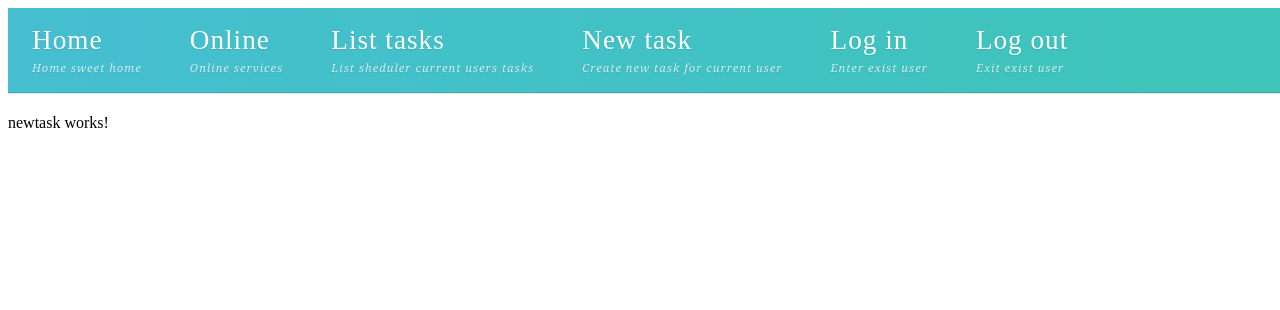
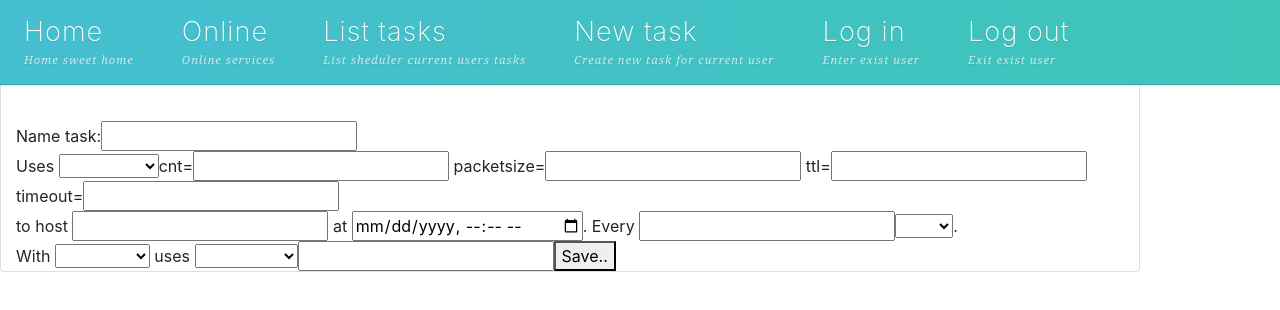
Before and after one commit to rumyantsev-alexey/pingera-front, an Angular app: page /newtask in a window 1280 px wide. Shown: the top 310 px of the page. Built offline with nearby package versions, Linux system fonts and the light colour scheme.

Commit message:
Second day front 1. list tasks 2. Enter new task

```diff
--- a/angular.json
+++ b/angular.json
@@ -24,6 +24,7 @@
               "src/assets"
             ],
             "styles": [
+              "node_modules/bootstrap/dist/css/bootstrap.min.css",
               "src/styles.css"
             ],
             "scripts": []
@@ -119,6 +120,7 @@
           }
         }
       }
-    }},
+    }
+  },
   "defaultProject": "pingera-front"
 }
--- a/src/app/app.component.ts
+++ b/src/app/app.component.ts
@@ -1,5 +1,4 @@
 import { Component } from '@angular/core';
-import {Router} from '@angular/router';
 
 @Component({
   selector: 'app-root',
--- a/src/app/list/list.component.html
+++ b/src/app/list/list.component.html
@@ -1 +1,23 @@
-<p>list works!</p>
+<div class="container">
+  <table class="table table-hover" id="List">
+    <thead>
+    <tr>
+      <th>Tools</th>
+      <th>Host</th>
+      <th>Begin</th>
+      <th>Every</th>
+      <th></th>
+    </tr>
+    </thead>
+    <tbody id="tbody">
+    <tr *ngFor="let task of tasks">
+      <td>{{tools[task.sellist1]}}</td>
+      <td>{{task.text2}}</td>
+      <td>{{task.date1 | date :'medium'}}</td>
+      <td>{{task.text3 + " " + task.sellist2}}</td>
+      <button class="btn btn-info">Посмотреть</button>
+      <button class="btn btn-danger">Удалить</button>
+    </tr>
+    </tbody>
+  </table>
+</div>
--- a/src/app/list/list.component.ts
+++ b/src/app/list/list.component.ts
@@ -1,15 +1,27 @@
 import { Component, OnInit } from '@angular/core';
+import {HttpClient} from "@angular/common/http";
+import {TaskDto} from "../classez/classez.module";
 
 @Component({
   selector: 'app-list',
   templateUrl: './list.component.html',
   styleUrls: ['./list.component.css']
 })
-export class ListComponent implements OnInit {
 
-  constructor() { }
 
-  ngOnInit(): void {
+export class ListComponent implements OnInit{
+  tasks: TaskDto[] = []
+  tools: string[] = ["ping", "traceroute"]
+
+  constructor(private http: HttpClient) {
+ }
+
+  ngOnInit() {
+    this.http.get<TaskDto[]>('http://localhost:8080/getall')
+      .subscribe(t => {
+        this.tasks = t
+      })
+    console.log(this.tasks)
   }
 
 }
--- a/src/app/newtask/newtask.component.html
+++ b/src/app/newtask/newtask.component.html
@@ -1 +1,9 @@
-<p>newtask works!</p>
+<div class="container">
+  <form (ngSubmit)="onSubmited(ntask)" #ntask="ngForm">
+    Name task:<input type="text" id="name1" name="name1" ngModel> <br>
+    Uses <select id="sel1" name="sellist1" ngModel><option selected>pinger</option><option>traceroute</option></select> <span id="count1">cnt=<input type="number" value="1" min="1" id="cnt" name="cnt" ngModel></span> packetsize=<input type="number" value="32" min="1" id="packetsize" name="packetsize" ngModel> ttl=<input type="number" value="53" min="1" id="ttl" name="ttl" ngModel> timeout=<input type="number" value="53" min="1" id="timeout" name="timeout" ngModel><br>
+    to host <input type="text" id="host2" name="text2" ngModel> at <input type="datetime-local" id="date1" name="date1" ngModel>. Every <input type="number" value="1" min="1" id="num" name="text3" ngModel> <select id="sel2" name="sellist2" ngModel><option>yrs</option><option>mns</option><option>wks</option><option>days</option><option selected>hrs</option><option>mins</option></select>.<br>
+    With <select id="sel3" name="sellist3" ngModel><option selected>result=all</option><option>result>60</option></select> uses <select id="sel4" name="sellist4" ngModel><option>email</option><option>telegramm</option></select>   <input type="text" id="host3" name="text4"  ngModel>
+    <button id="butt4" type="submit" value="submit">Save..</button>
+  </form>
+</div>
--- a/src/app/newtask/newtask.component.ts
+++ b/src/app/newtask/newtask.component.ts
@@ -1,4 +1,6 @@
 import { Component, OnInit } from '@angular/core';
+import {HttpClient} from "@angular/common/http";
+import {TaskDto} from "../classez/classez.module";
 
 @Component({
   selector: 'app-newtask',
@@ -7,9 +9,26 @@ import { Component, OnInit } from '@angular/core';
 })
 export class NewtaskComponent implements OnInit {
 
-  constructor() { }
+  constructor(private http: HttpClient) { }
 
   ngOnInit(): void {
   }
 
+  onSubmited(ntask) {
+    let newtask: TaskDto = new TaskDto()
+    newtask.name1=ntask.form.value.name1
+    newtask.cnt = ntask.form.value.cnt
+    newtask.date1 = ntask.form.value.date1
+    newtask.packetsize = ntask.form.value.packetsize
+    newtask.sellist1 = ntask.form.value.sellist1
+    newtask.sellist2 = ntask.form.value.sellist2
+    newtask.sellist3 = ntask.form.value.sellist3
+    newtask.sellist4 = ntask.form.value.sellist4
+    newtask.text2 = ntask.form.value.text2
+    newtask.text3 = ntask.form.value.text3
+    newtask.text4 = ntask.form.value.text4
+    newtask.timeout = ntask.form.value.timeout
+    newtask.ttl = ntask.form.value.ttl
+    console.log(newtask)
+  }
 }
--- a/src/app/online/ping/ping.component.html
+++ b/src/app/online/ping/ping.component.html
@@ -1,9 +1,12 @@
 <div>
-  <span>Do ping:</span>
+  <label for="host" class="col-form-label">Do ping:</label>
   <input type="text" class="host form-control" placeholder="Host" id="host" />
-  <span>Cnt:</span>
-  <span><input type='number' value='4' min="1" max="20" id="count"/></span>
-  <button class="btn btn-danger" type="button" value="PING">
+  <label for="count"class="col-form-label">Cnt: </label>
+  <span><input type='number' class="cnt form-control" value='4' min="1" max="20" id="count"/></span>
+  <button class="btn btn-danger" type="submit" value="PING">
     <span>Do IT!!!</span>
   </button>
+  <button class="btn btn-info" type="reset" value="PING">
+    <span>Reset</span>
+  </button>
 </div>
--- a/src/app/online/traceroute/traceroute.component.html
+++ b/src/app/online/traceroute/traceroute.component.html
@@ -1,9 +1 @@
-<div>
-  <span>Do traceroute:</span>
-  <input type="text" class="host form-control" placeholder="Host" id="host" />
-  <span>Cnt:</span>
-  <span><input type='number' value='4' min="1" max="20" id="count"/></span>
-  <button class="btn btn-danger" type="button" value="PING">
-    <span>Do IT!!!</span>
-  </button>
-</div>
+<p>traceroute writes</p>
--- a/src/polyfills.ts
+++ b/src/polyfills.ts
@@ -1,3 +1,7 @@
+/***************************************************************************************************
+ * Load `$localize` onto the global scope - used if i18n tags appear in Angular templates.
+ */
+import '@angular/localize/init';
 /**
  * This file includes polyfills needed by Angular and is loaded before the app.
  * You can add your own extra polyfills to this file.
```
Also changed, not shown: package.json (+5 -2 lines), src/app/app.module.ts (+7 -1 lines), src/app/classez/classez.module.ts (added, +19 -0 lines), 1 other file (tests, documents, lock files or other folders).
